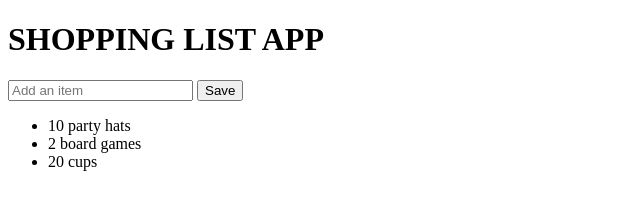
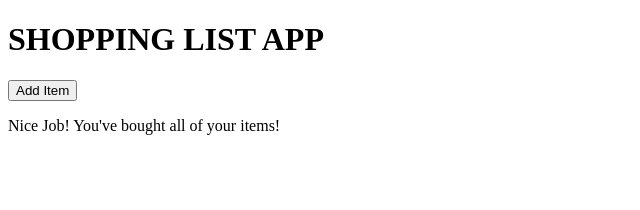
Before and after one commit to KateTor/shoppingListVue, a plain HTML site: page index.html in a window 1280 px wide. Shown: the whole page, without its empty margins (0-640 px from the left). Drawn offline with nearby package versions, Linux system fonts and the light colour scheme.

Commit message:
changing state in vue w/ method and if/else conditionals

```diff
--- a/index.html
+++ b/index.html
@@ -9,10 +9,15 @@
 
 <body>
     <div id="shopping-list">
-        <h1>{{ header.toLocaleUpperCase() }}</h1>
+        <div class="header">
+            <h1>{{ header.toLocaleUpperCase() }}</h1>
+            <!--can use v-if and v-else to dynamically toggle elements based on conditional-->
+            <button v-if="state === 'default'" @click="changeState('edit')" class="btn btn-primary">Add Item</button>
+            <button v-else="state === 'edit'" @click="changeState('default')" class="btn btn-cancel">Cancel</button>
+        </div>
 
-        <!--adding new item through .push method-->
-        <div class="add-items-form">
+        <!--adding new item through .push method | if statement toggles on/off with above buttons changing state from "default" below-->
+        <div class="add-items-form" v-if="state === 'edit'">
             <!--adding new items through input-->
             <!--short hand for v-on is @ symbol ex: @click=""-->
             <input v-model="newItem" type="text" placeholder="Add an item" v-on:keyup.enter="items.push(newItem)"/>
@@ -25,6 +30,8 @@
             <!--would like an li for each item in items array-->
             <li v-for="item in items">{{ item }}</li>
         </ul>
+        <!--if statement to toggle between this and list-->
+        <p v-if="items.length === 0">Nice Job! You've bought all of your items!</p>
     </div>
 
     <!--import with script-->
@@ -35,12 +42,13 @@
             //targets element by id
             el: "#shopping-list",
             data: {
+                state: "default",
                 header: "shopping list app",
                 newItem: "",
                 items: [
-                    "10 party hats",
-                    "2 board games",
-                    "20 cups"
+                    // "10 party hats",
+                    // "2 board games",
+                    // "20 cups"
                 ]
             },
             //another way of defining methods instead of v-on: is defining a method here | need to use 'this' keyword | can be reusable methods
@@ -49,6 +57,10 @@
                     this.items.push(this.newItem);
                     //sets state back to an empty string
                     this.newItem = "";
+                },
+                changeState: function(newState) {
+                    this.state = newState;
+                    this.newItem = "";
                 }
             }
         });
```
